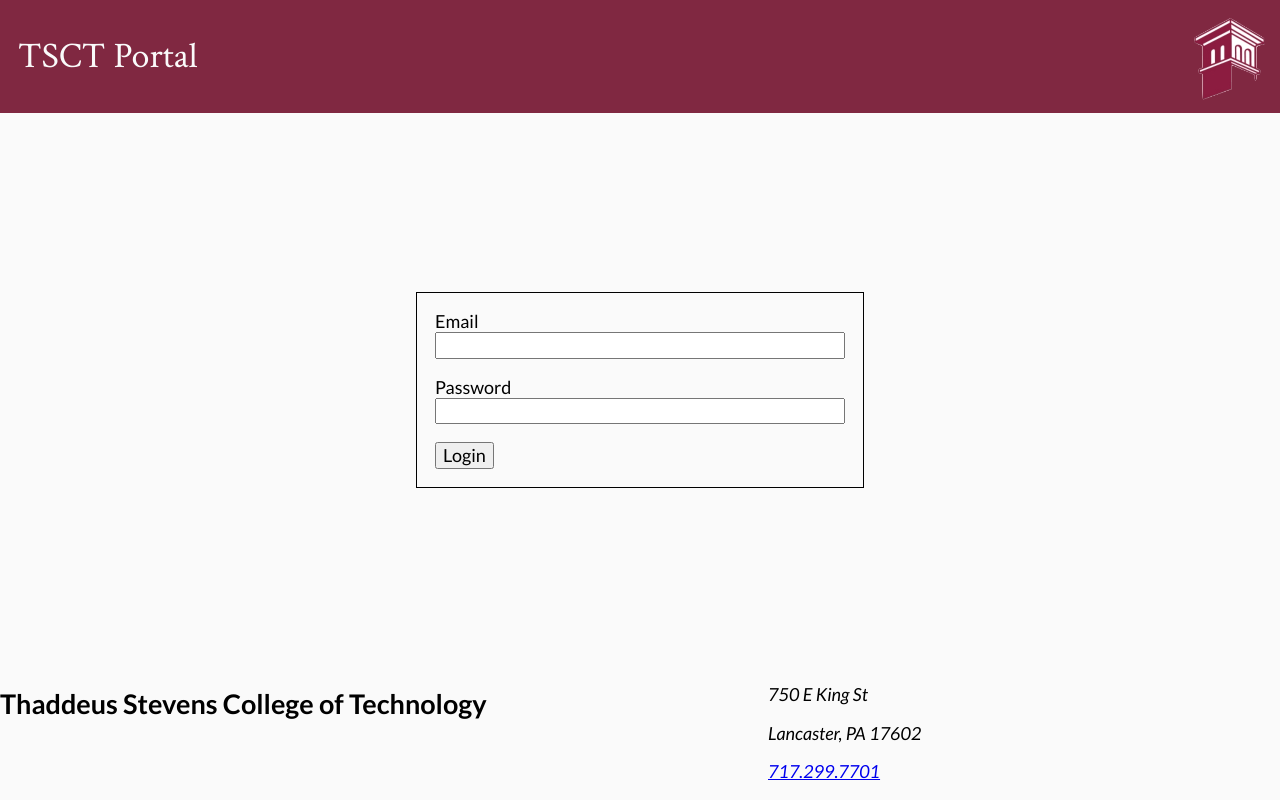
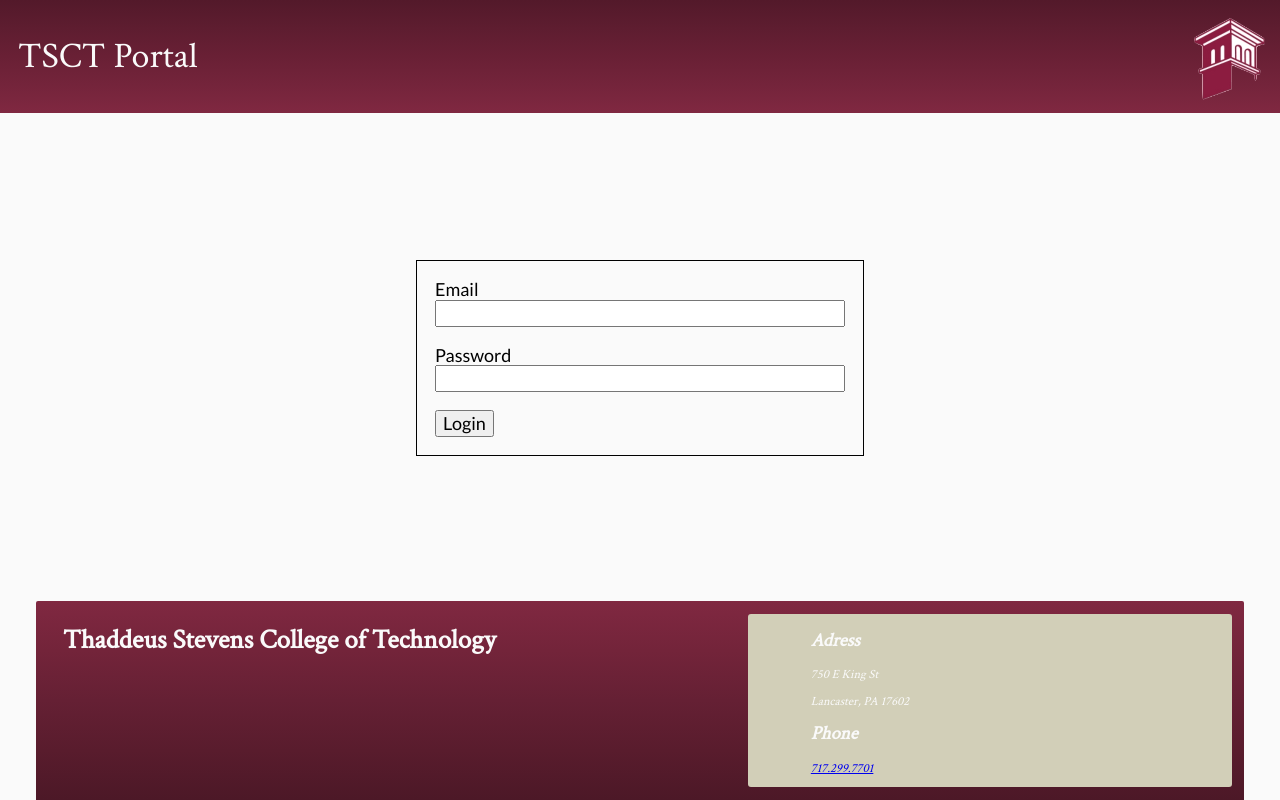
Before and after one commit to Lnauman1700/red-portal, a Flask app: page / in a window 1280 px wide. Run offline with Flask 2, Linux system fonts and the light colour scheme; some libraries are stand-ins or nearby versions.

Commit message:
I added a a few things from my last commit: - I added simple styling for the header and footer of the page. - Made a 'my_courses.py' module to import into '__init__.py'. - Got some basic testing done to make sure user is correctly being   redirected to the new 'my_courses' page. - Tweaked 'base.html' to add global header and footer styling with   the use of classes.

```diff
--- a/portal/__init__.py
+++ b/portal/__init__.py
@@ -22,9 +22,9 @@
     def index():
         return render_template('index.html')
 
+    # Importing 'my_courses' Blueprint which is the module rendering 'my_courses' page
+    from . import my_courses
+    app.register_blueprint(my_courses.bp)
 
-    @app.route('/my_courses')
-    def my_courses():
-        return render_template('my_courses.html')
 
     return app
--- a/portal/static/styles.css
+++ b/portal/static/styles.css
@@ -21,7 +21,7 @@
 .header h1 {
   font-family: 'Crimson Text', serif;
   font-weight: 400;
-  background-color: rgb(128, 40, 65);
+  background-image: linear-gradient(to bottom, #53192a, #5e1d30, #692035, #74243b, #802841);
   color: #fafafa;
   width: 100%;
   margin: 0;
@@ -80,6 +80,29 @@
   }
 }
 
+footer {
+  background-image: linear-gradient(to top, #4c1827, #591c2d, #652034, #73243a, #802841);
+  color: #fafafa;
+  margin-right: 2em;
+  margin-left: 2em;
+  font-family: 'Crimson Text', serif;
+  border-top-left-radius: 2px;
+  border-top-right-radius: 2px;
+}
+
+.footer_left {
+  margin-left: 1em;
+}
+
+.footer_right {
+  background-color: rgb(210, 207, 184);
+  margin: 1em;
+  font-size: 12.5px;
+  padding-left: 5em;
+  border-radius: 3px;
+}
+
+
 /**
  * Forms
  */
@@ -98,3 +121,28 @@
 label input {
   width: 100%;
 }
+
+/**
+ * Scrollbar
+ */
+
+/* width */
+::-webkit-scrollbar {
+  width: 10px;
+}
+
+/* Track */
+::-webkit-scrollbar-track {
+  box-shadow: inset 0 0 5px grey;
+  border-radius: 10px;
+}
+
+/* Handle */
+::-webkit-scrollbar-thumb {
+  background: #802841;
+  border-radius: 2px;
+}
+
+/* Handle on hover */
+::-webkit-scrollbar-thumb:hover {
+  background: #692035;
--- a/portal/templates/layouts/base.html
+++ b/portal/templates/layouts/base.html
@@ -25,10 +25,12 @@
     </main>
 
     <footer>
-      <h2>Thaddeus Stevens College of Technology</h2>
-      <address>
+      <h2 class="footer_left">Thaddeus Stevens College of Technology</h2>
+      <address class="footer_right">
+        <h2>Adress</h2>
         <p>750 E King St</p>
         <p>Lancaster, PA 17602</p>
+        <h2>Phone</h2>
         <p><a href="tel:1-717-299-7701">717.299.7701</a></p>
       </address>
     </footer>
```
Also changed, not shown: portal/my_courses.py (added, +9 -0 lines), tests/test_my_courses.py (+1 -7 lines).
